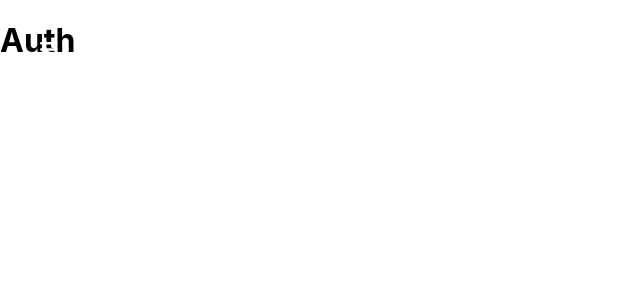
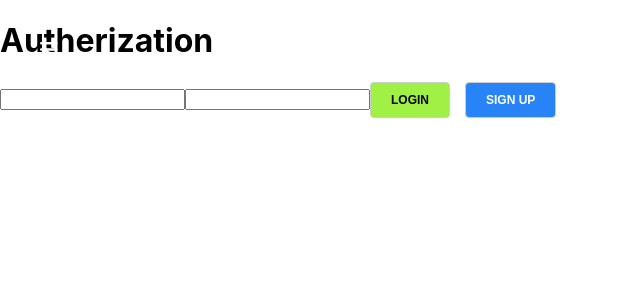
Before and after one commit to tarrinros/react_quiz_app, a React app: page /auth in a window 1280 px wide. Shown: the top 300 px of the page, without its empty margins (0-640 px from the left). Built offline with nearby package versions, Linux system fonts and the light colour scheme.

Commit message:
Add functionality to Auth container

```diff
--- a/src/containers/Auth/Auth.js
+++ b/src/containers/Auth/Auth.js
@@ -1,10 +1,39 @@
 import React, { Component } from 'react'
+import classes from './Auth.module.css'
+import Button from "../../components/UI/Button/Button";
 
 export default class Auth extends Component {
+  loginHandler = () => {
+
+  }
+
+  signUpHandler = () => {
+
+  }
+
+  submitHandler = event => {
+    event.preventDefault()
+  }
+
   render() {
     return (
-      <div>
-        <h1>Auth</h1>
+      <div className={classes.Auth}>
+        <div>
+          <h1>Autherization</h1>
+          <form onSubmit={this.submitHandler}>
+            <input type="text"/>
+            <input type="text"/>
+
+            <Button
+              type="success"
+              onClick={this.loginHandler}
+            >Login</Button>
+            <Button
+              type="primary"
+              onClick={this.signUpHandler}
+            >Sign up</Button>
+          </form>
+        </div>
       </div>
     )
   }
--- /dev/null
+++ b/src/containers/Auth/Auth.module.css
@@ -0,0 +1,3 @@
+.Auth {
+
+}
```
